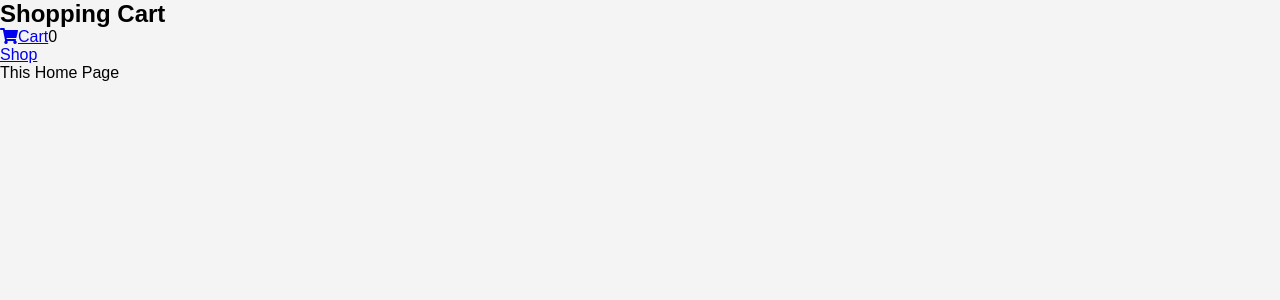
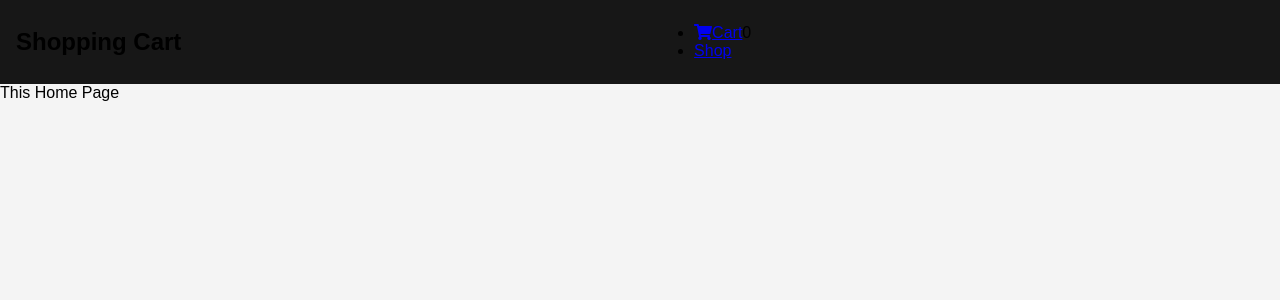
Before and after one commit to jamesoyanna/shopping-cart, a React (Create React App) app in the folder frontend/: page / in a window 1280 px wide. Shown: the top 300 px of the page. Built offline with nearby package versions, Linux system fonts and the light colour scheme.

Commit message:
Add Navbar styling

```diff
--- a/frontend/src/components/Navbar.css
+++ b/frontend/src/components/Navbar.css
@@ -0,0 +1,9 @@
+.navbar {
+    width: 100%;
+    background-color:#171717;
+    display: flex;
+    justify-content: space-between;
+    align-items: center;
+    padding: 1.5rem 1rem;
+    z-index: 50;
+}
```
